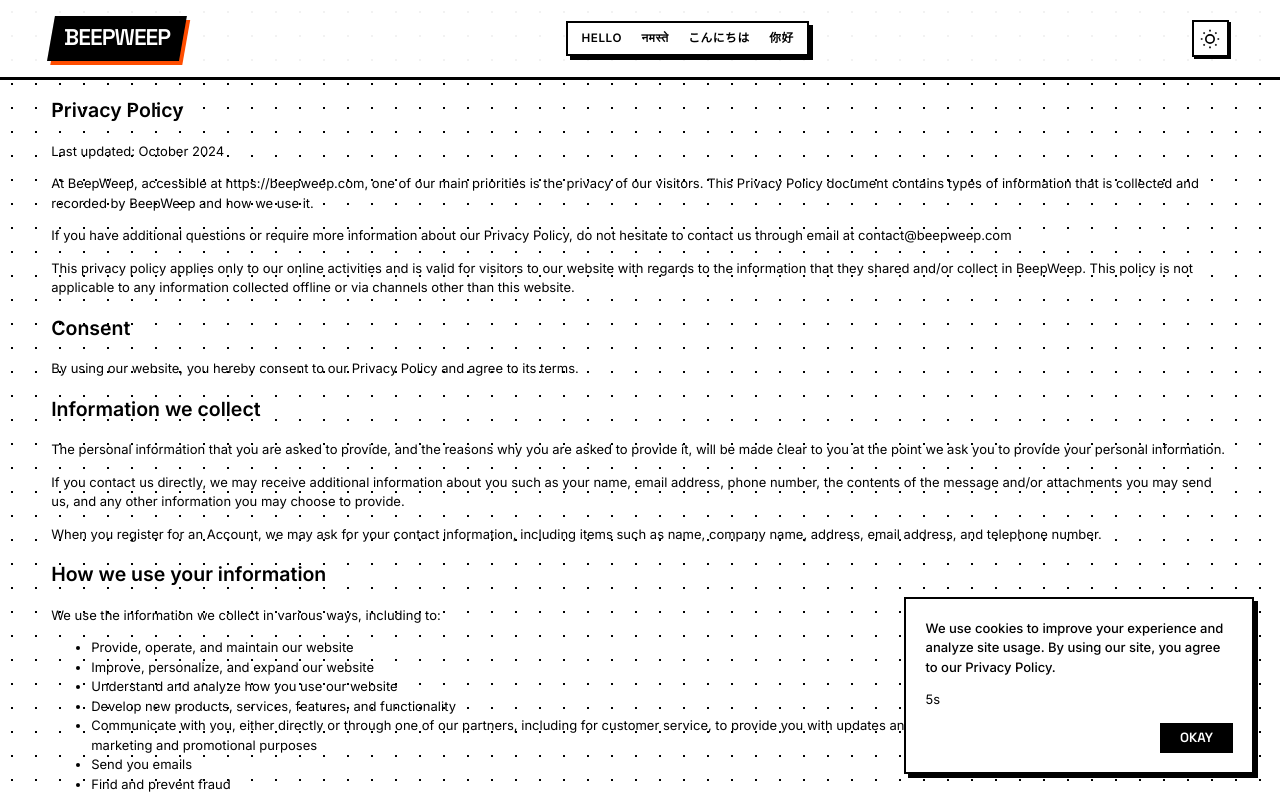
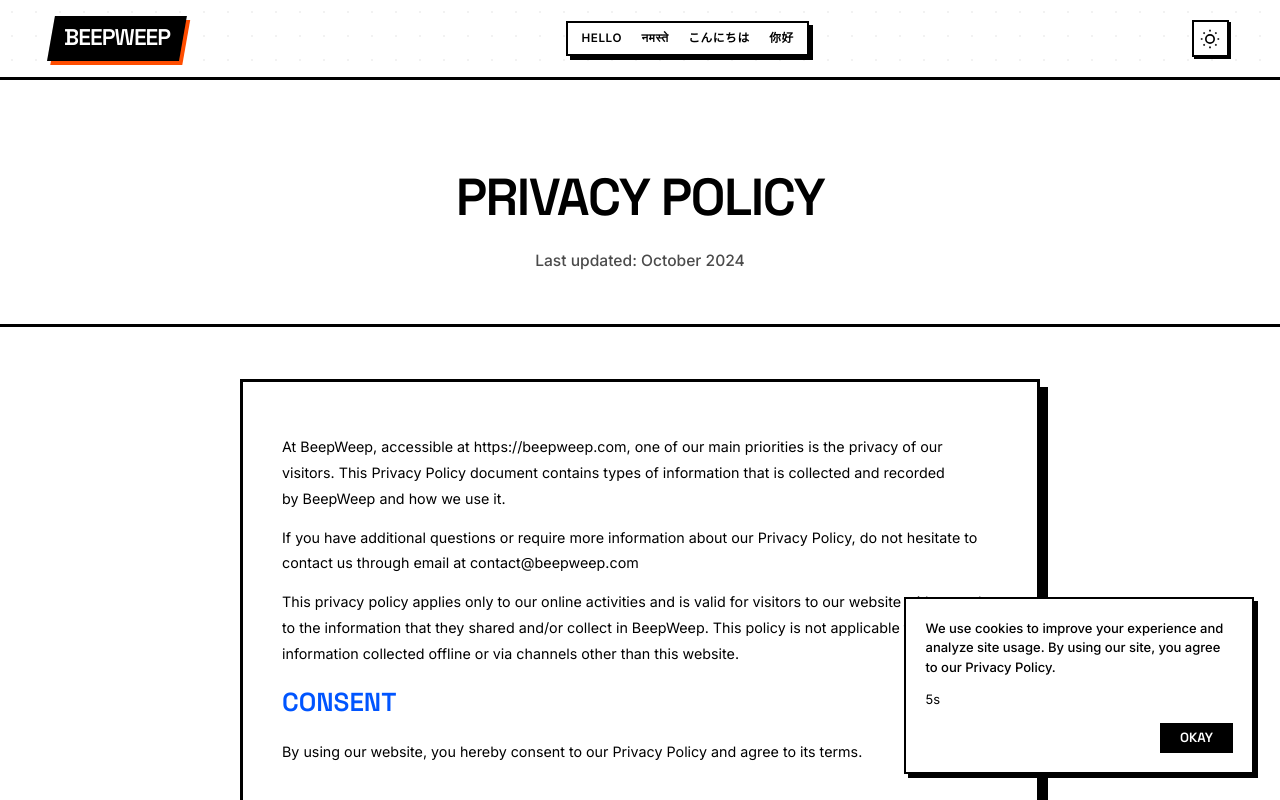
Before and after one commit to beepweep/beepweep.github.io, a plain HTML site: page privacy.html in a window 1280 px wide. Shown: the top 800 px of the page. Drawn offline with Linux system fonts and the light colour scheme.

Commit message:
Fix privacy policy page readability with clean background and styled content box

```diff
--- a/assets/css/styles.css
+++ b/assets/css/styles.css
@@ -1219,3 +1219,84 @@ a {
 [data-theme="dark"] .contact-hero {
   border-color: #fff;
 }
+
+/* Privacy Policy Page */
+.privacy-hero {
+  padding: 6rem 0 4rem;
+  background: var(--color-bg);
+  background-image: none;
+  border-bottom: 3px solid #000;
+  text-align: center;
+}
+
+.privacy-hero h1 {
+  font-family: var(--font-display);
+  font-size: 4rem;
+  text-transform: uppercase;
+  margin: 0 0 1rem 0;
+  font-weight: 800;
+  letter-spacing: -0.03em;
+}
+
+.privacy-subtitle {
+  font-size: 1.2rem;
+  font-weight: 500;
+  opacity: 0.7;
+  margin: 0;
+}
+
+.privacy-content {
+  padding: 4rem 0 6rem;
+  background: var(--color-bg);
+  background-image: none;
+}
+
+.privacy-text {
+  max-width: 800px;
+  margin: 0 auto;
+  background: #fff;
+  border: 3px solid #000;
+  padding: 3rem;
+  box-shadow: 8px 8px 0px #000;
+  line-height: 1.8;
+}
+
+.privacy-text h2 {
+  font-family: var(--font-display);
+  font-size: 2rem;
+  text-transform: uppercase;
+  margin: 3rem 0 1rem 0;
+  font-weight: 800;
+  color: var(--color-accent-secondary);
+}
+
+.privacy-text h2:first-of-type {
+  margin-top: 0;
+}
+
+.privacy-text p {
+  margin: 1rem 0;
+  font-size: 1.1rem;
+}
+
+.privacy-text ul {
+  margin: 1rem 0;
+  padding-left: 2rem;
+}
+
+.privacy-text li {
+  margin: 0.5rem 0;
+  font-size: 1.1rem;
+}
+
+/* Dark Mode */
+[data-theme="dark"] .privacy-hero {
+  border-color: #fff;
+}
+
+[data-theme="dark"] .privacy-text {
+  background: #1a1a1a;
+  border-color: #fff;
+  color: #fff;
+  box-shadow: 8px 8px 0px #fff;
+}
```
